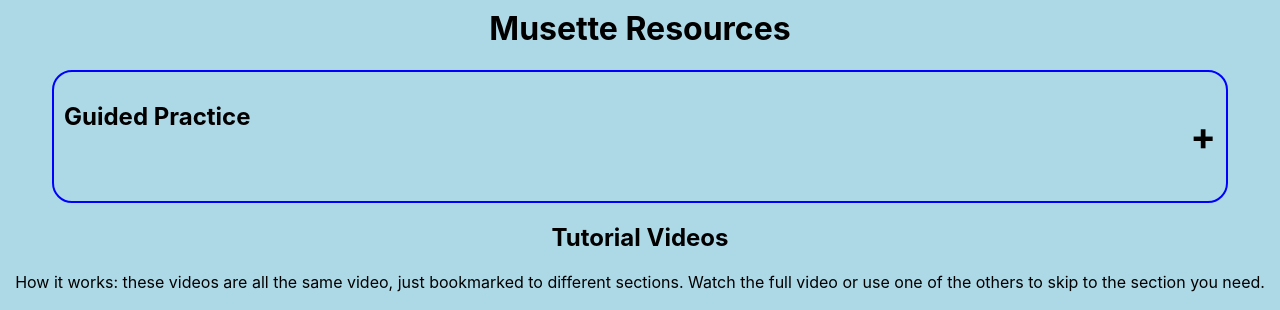
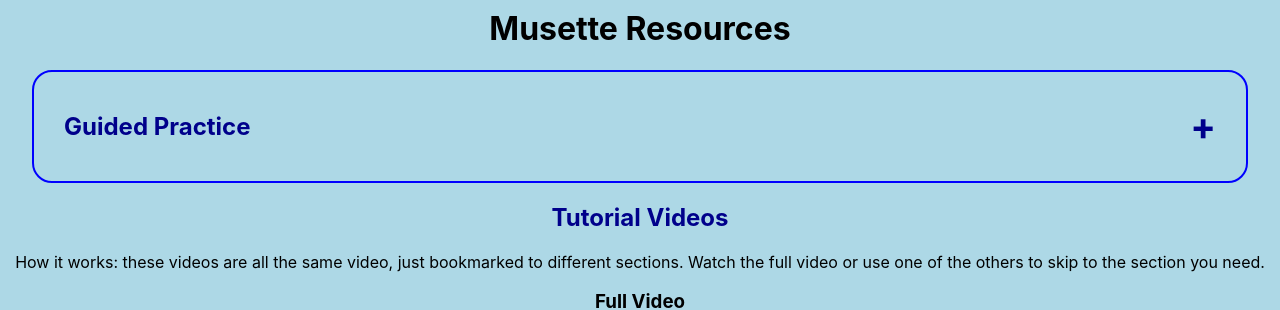
Before and after one commit to Sheilabob/Suzuki-song-resources, a React (Create React App) app: page /musette in a window 1280 px wide. Shown: the part 225-535 px from the top of the page. Built offline with nearby package versions, Linux system fonts and the light colour scheme.

Commit message:
styled accordion one

```diff
--- a/src/App.css
+++ b/src/App.css
@@ -1,5 +1,9 @@
 .App {
   text-align: center;
+}
+
+h2 {
+  color: darkblue;
 }
 
 
@@ -55,7 +59,7 @@ a {
   flex-direction: column;
   width: 90%;
   margin: auto;
-  padding: 10px;
+  padding: 0 30px;
   border-radius: 20px;
   border: 2px solid blue;
 }
@@ -63,6 +67,7 @@ a {
 .accordion-header {
   display: flex;
   justify-content: space-between;
+  align-items: center;
 }
 
 .accordion-content {
@@ -78,6 +83,7 @@ a {
 
 .plus {
   font-size: 38px;
+  color: darkblue;
 }
 
 .plus[aria-expanded="true"] {
@@ -86,6 +92,7 @@ a {
 
 .minus {
   display: none;
+  color: darkblue;
 }
 
 .minus[aria-expanded="false"] {
```
